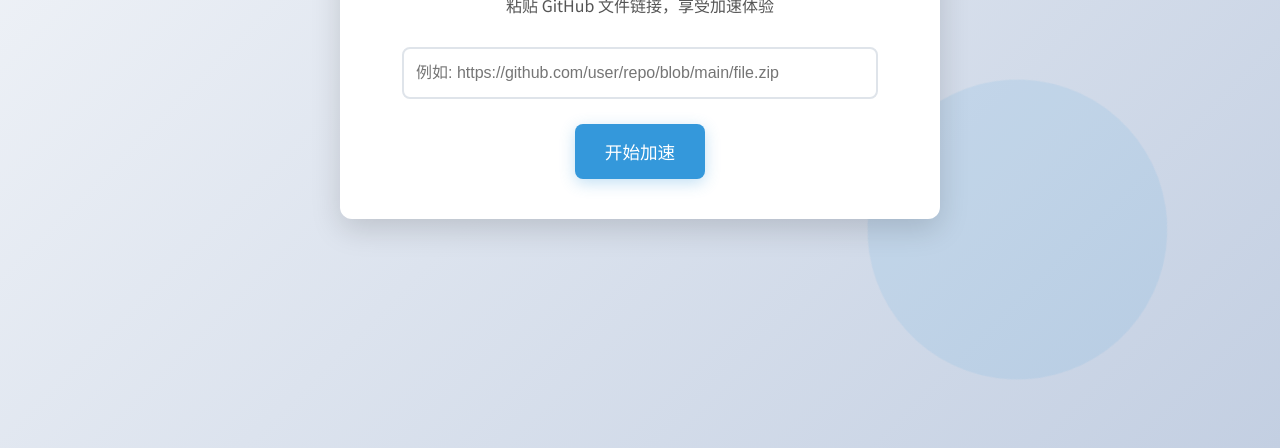
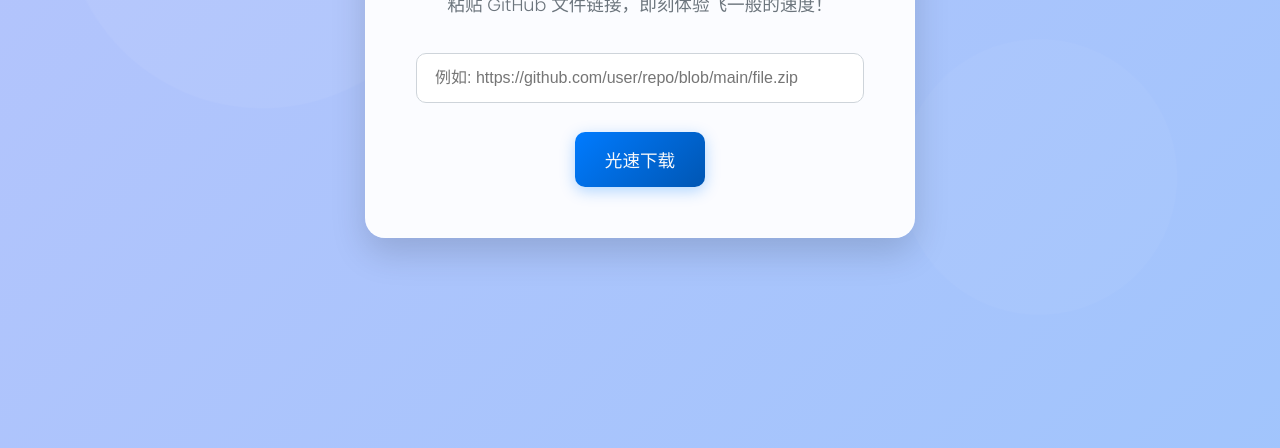
Before and after one commit to Relogys/GHPROXY, a plain HTML site: page index.html in a window 1280 px wide. Shown: the part 352-800 px from the top of the page. Drawn offline with Linux system fonts and the light colour scheme.

Commit message:
Update index.html

```diff
--- a/index.html
+++ b/index.html
@@ -3,144 +3,246 @@
 <head>
     <meta charset="UTF-8">
     <meta name="viewport" content="width=device-width, initial-scale=1.0">
-    <title>GitHub 文件加速</title>
+    <title>GitHub 文件加速 - 极速版</title>
+    <link href="https://fonts.googleapis.com/css2?family=Poppins:wght@300;400;500;600;700&display=swap" rel="stylesheet">
     <style>
-        @import url('https://fonts.googleapis.com/css2?family=Noto+Sans+SC:wght@400;500;700&display=swap');
+        :root {
+            --primary-color: #007bff; /* Azul vibrante */
+            --primary-color-dark: #0056b3;
+            --secondary-color: #6c757d;
+            --background-start: #e0c3fc; /* Lavanda suave */
+            --background-end: #8ec5fc;   /* Azul cielo */
+            --text-color: #343a40;
+            --light-text-color: #f8f9fa;
+            --card-bg: rgba(255, 255, 255, 0.95); /* Tarjeta ligeramente transparente */
+            --shadow-color: rgba(0, 0, 0, 0.15);
+            --input-border: #ced4da;
+            --input-focus-border: #80bdff;
+            --input-focus-shadow: rgba(0, 123, 255, 0.25);
+        }
+
+        *, *::before, *::after {
+            box-sizing: border-box;
+            margin: 0;
+            padding: 0;
+        }
 
         body {
-            font-family: 'Noto Sans SC', sans-serif;
+            font-family: 'Poppins', 'Noto Sans SC', sans-serif;
             display: flex;
             justify-content: center;
             align-items: center;
             min-height: 100vh;
-            margin: 0;
-            background: linear-gradient(135deg, #f5f7fa 0%, #c3cfe2 100%);
-            color: #333;
-            overflow: hidden; /* 防止动画元素溢出 */
+            color: var(--text-color);
+            background: linear-gradient(135deg, var(--background-start), var(--background-end));
+            background-size: 400% 400%; /* Para animación de gradiente */
+            animation: gradientAnimation 20s ease infinite;
+            overflow-x: hidden; /* Prevenir scroll horizontal por animaciones */
+            position: relative; /* Para los elementos de fondo animados */
         }
 
+        /* Animación de gradiente de fondo */
+        @keyframes gradientAnimation {
+            0% { background-position: 0% 50%; }
+            50% { background-position: 100% 50%; }
+            100% { background-position: 0% 50%; }
+        }
+
+        /* Formas animadas en el fondo */
+        .bg-shape {
+            position: fixed;
+            border-radius: 50%;
+            opacity: 0.1;
+            z-index: -1;
+            animation: floatShape 25s infinite ease-in-out alternate;
+        }
+        .shape1 {
+            width: clamp(150px, 30vw, 400px);
+            height: clamp(150px, 30vw, 400px);
+            background: rgba(255, 255, 255, 0.5);
+            top: 10%;
+            left: 5%;
+        }
+        .shape2 {
+            width: clamp(100px, 20vw, 300px);
+            height: clamp(100px, 20vw, 300px);
+            background: rgba(255, 255, 255, 0.4);
+            bottom: 15%;
+            right: 10%;
+            animation-delay: -5s;
+            animation-duration: 30s;
+        }
+         .shape3 {
+            width: clamp(80px, 15vw, 200px);
+            height: clamp(80px, 15vw, 200px);
+            background: rgba(0, 123, 255, 0.3);
+            top: 50%;
+            left: 40%;
+            transform: translateY(-50%);
+            animation-delay: -10s;
+            animation-duration: 20s;
+        }
+
+        @keyframes floatShape {
+            0% { transform: translateY(0px) translateX(0px) rotate(0deg) scale(1); }
+            50% { transform: translateY(-30px) translateX(20px) rotate(180deg) scale(1.1); }
+            100% { transform: translateY(0px) translateX(0px) rotate(360deg) scale(1); }
+        }
+
+
         .container {
-            background-color: white;
-            padding: 40px 50px;
-            border-radius: 12px;
-            box-shadow: 0 10px 30px rgba(0, 0, 0, 0.15);
+            background: var(--card-bg);
+            backdrop-filter: blur(10px); /* Efecto vidrio esmerilado */
+            -webkit-backdrop-filter: blur(10px);
+            padding: clamp(25px, 5vw, 50px);
+            border-radius: 20px;
+            box-shadow: 0 15px 35px var(--shadow-color);
             text-align: center;
             width: 90%;
-            max-width: 500px;
-            animation: fadeInScaleUp 0.8s ease-out forwards;
-            opacity: 0; /* Start with opacity 0 for fade in */
+            max-width: 550px;
+            animation: fadeInFromBottom 0.8s ease-out forwards;
+            opacity: 0;
+            transform: translateY(30px);
+            border: 1px solid rgba(255, 255, 255, 0.2); /* Borde sutil para el efecto vidrio */
         }
 
-        @keyframes fadeInScaleUp {
-            from {
-                opacity: 0;
-                transform: translateY(20px) scale(0.95);
-            }
+        @keyframes fadeInFromBottom {
             to {
                 opacity: 1;
-                transform: translateY(0) scale(1);
+                transform: translateY(0);
             }
         }
 
         h1 {
-            color: #2c3e50;
-            margin-bottom: 30px;
+            color: var(--primary-color);
+            margin-bottom: 0.5em;
             font-weight: 700;
-            font-size: 2em; /* 调整标题大小 */
+            font-size: clamp(1.8rem, 5vw, 2.5rem); /* Tamaño de fuente adaptable */
+            animation: slideInText 0.7s ease-out 0.3s forwards;
+            opacity: 0;
+            transform: translateY(-20px);
+        }
+
+        .subtitle {
+            color: var(--secondary-color);
+            margin-bottom: 2em;
+            font-size: clamp(0.9rem, 2.5vw, 1.1rem);
+            font-weight: 300;
+            animation: slideInText 0.7s ease-out 0.5s forwards;
+            opacity: 0;
+            transform: translateY(-20px);
+        }
+
+        @keyframes slideInText {
+            to {
+                opacity: 1;
+                transform: translateY(0);
+            }
         }
 
         #githubUrl {
-            width: calc(100% - 24px); /* 减去 padding */
-            padding: 15px 12px; /* 增加 padding */
-            margin-bottom: 25px; /* 增加间距 */
-            border: 2px solid #dfe4ea;
-            border-radius: 8px;
-            font-size: 1em; /* 调整字体大小 */
+            width: 100%;
+            padding: 15px 18px;
+            margin-bottom: 1.8em;
+            border: 1px solid var(--input-border);
+            border-radius: 10px;
+            font-size: clamp(0.9rem, 2.5vw, 1rem);
             transition: border-color 0.3s ease, box-shadow 0.3s ease;
-            box-sizing: border-box; /* 确保 padding 和 border 不会增加总宽度 */
         }
 
         #githubUrl:focus {
-            border-color: #3498db;
-            box-shadow: 0 0 8px rgba(52, 152, 219, 0.3);
+            border-color: var(--input-focus-border);
+            box-shadow: 0 0 0 0.2rem var(--input-focus-shadow);
             outline: none;
         }
 
-        button {
-            background-color: #3498db;
-            color: white;
-            padding: 15px 30px; /* 增加 padding */
+        .button-accelerate {
+            background: linear-gradient(135deg, var(--primary-color), var(--primary-color-dark));
+            color: var(--light-text-color);
+            padding: 15px 30px;
             border: none;
-            border-radius: 8px;
-            font-size: 1.1em; /* 调整字体大小 */
+            border-radius: 10px;
+            font-size: clamp(1rem, 3vw, 1.1rem);
             font-weight: 500;
             cursor: pointer;
-            transition: background-color 0.3s ease, transform 0.2s ease;
-            box-shadow: 0 4px 15px rgba(52, 152, 219, 0.3);
+            transition: transform 0.2s ease, box-shadow 0.3s ease, background 0.3s ease;
+            position: relative; /* Para el efecto ripple */
+            overflow: hidden;   /* Para contener el ripple */
+            box-shadow: 0 4px 15px rgba(0, 123, 255, 0.3);
         }
 
-        button:hover {
-            background-color: #2980b9;
-            transform: translateY(-2px);
+        .button-accelerate:hover {
+            transform: translateY(-3px) scale(1.02);
+            box-shadow: 0 8px 25px rgba(0, 123, 255, 0.4);
         }
 
-        button:active {
-            background-color: #2471a3;
-            transform: translateY(0);
+        .button-accelerate:active {
+            transform: translateY(-1px) scale(0.98);
+            box-shadow: 0 2px 10px rgba(0, 123, 255, 0.2);
         }
 
-        /* Optional: Animated background shapes for more flair */
-        body::before, body::after {
-            content: '';
-            position: fixed;
+        /* Efecto Ripple */
+        .ripple {
+            position: absolute;
             border-radius: 50%;
-            background: rgba(52, 152, 219, 0.1);
-            z-index: -1;
-            animation: float 15s infinite ease-in-out;
+            background-color: rgba(255, 255, 255, 0.6); /* Color del ripple */
+            transform: scale(0);
+            animation: ripple-animation 0.7s cubic-bezier(0.25, 0.46, 0.45, 0.94);
+            pointer-events: none;
         }
 
-        body::before {
-            width: 200px;
-            height: 200px;
-            top: 10%;
-            left: 10%;
+        @keyframes ripple-animation {
+            to {
+                transform: scale(4);
+                opacity: 0;
+            }
         }
 
-        body::after {
-            width: 300px;
-            height: 300px;
-            bottom: 10%;
-            right: 10%;
-            animation-delay: -7.5s; /* Offset animation */
+        /* Adaptabilidad */
+        @media (max-width: 768px) {
+            .container {
+                padding: clamp(20px, 4vw, 40px);
+                margin: 20px; /* Añadir margen en pantallas pequeñas */
+            }
         }
 
-        @keyframes float {
-            0%, 100% { transform: translateY(0) translateX(0) rotate(0deg); }
-            25% { transform: translateY(20px) translateX(-15px) rotate(45deg); }
-            50% { transform: translateY(-10px) translateX(10px) rotate(90deg); }
-            75% { transform: translateY(15px) translateX(20px) rotate(135deg); }
+        @media (max-width: 480px) {
+            h1 {
+                 margin-bottom: 0.8em;
+            }
+            .subtitle {
+                margin-bottom: 1.5em;
+            }
+             #githubUrl, .button-accelerate {
+                padding: 12px 15px;
+            }
         }
+
     </style>
 </head>
 <body>
+    <!-- Elementos de fondo animados -->
+    <div class="bg-shape shape1"></div>
+    <div class="bg-shape shape2"></div>
+    <div class="bg-shape shape3"></div>
+
     <div class="container">
         <h1>GitHub 文件加速</h1>
-        <p style="color: #555; margin-top: -20px; margin-bottom: 30px;">粘贴 GitHub 文件链接，享受加速体验</p>
+        <p class="subtitle">粘贴 GitHub 文件链接，即刻体验飞一般的速度！</p>
         <input type="text" id="githubUrl" placeholder="例如: https://github.com/user/repo/blob/main/file.zip">
-        <button onclick="navigateToProxy()">开始加速</button>
+        <button class="button-accelerate" id="accelerateButton">光速下载</button>
     </div>
 
     <script>
         // !!! 重要: 这里的 PREFIX 必须和你的 Cloudflare Worker 脚本中的 PREFIX 常量完全一致 !!!
-        const PREFIX = '/gh/'; // 例如 '/gh/' 或 '/'
+        const PREFIX = '/gh/'; // 例如 '/gh/' 或 '/' (根据你的Worker配置)
+
+        const accelerateButton = document.getElementById('accelerateButton');
+        const githubUrlInput = document.getElementById('githubUrl');
 
         function navigateToProxy() {
-            const githubUrlInput = document.getElementById('githubUrl');
             const githubUrl = githubUrlInput.value.trim();
-
             if (githubUrl) {
-                // location.origin 会获取当前页面的源路径 (例如 https://your-worker.workers.dev)
-                // 然后拼接 PREFIX 和用户输入的 GitHub URL
                 window.location.href = location.origin + PREFIX + githubUrl;
             } else {
                 alert('请输入有效的 GitHub 文件链接！');
@@ -148,13 +250,47 @@
             }
         }
 
-        // 让用户可以通过按 Enter 键提交
-        document.getElementById('githubUrl').addEventListener('keypress', function(event) {
+        accelerateButton.addEventListener('click', function(event) {
+            createRipple(event);
+            navigateToProxy();
+        });
+
+        githubUrlInput.addEventListener('keypress', function(event) {
             if (event.key === 'Enter') {
-                event.preventDefault(); // 阻止默认的回车行为 (如果在一个 form 中)
-                navigateToProxy();
+                event.preventDefault();
+                // Simular clic en el botón para el efecto ripple y la navegación
+                accelerateButton.click();
             }
         });
+
+        // Función para el efecto Ripple
+        function createRipple(event) {
+            const button = event.currentTarget;
+
+            // Limpiar ripples anteriores si la animación es rápida
+            const existingRipple = button.querySelector(".ripple");
+            if (existingRipple) {
+                existingRipple.remove();
+            }
+
+            const circle = document.createElement("span");
+            const diameter = Math.max(button.clientWidth, button.clientHeight);
+            const radius = diameter / 2;
+
+            circle.style.width = circle.style.height = `${diameter}px`;
+
+            const rect = button.getBoundingClientRect();
+            circle.style.left = `${event.clientX - rect.left - radius}px`;
+            circle.style.top = `${event.clientY - rect.top - radius}px`;
+
+            circle.classList.add("ripple");
+            button.appendChild(circle);
+
+            // Limpiar el ripple después de la animación
+            circle.addEventListener('animationend', () => {
+                circle.remove();
+            });
+        }
     </script>
 </body>
 </html>
```
